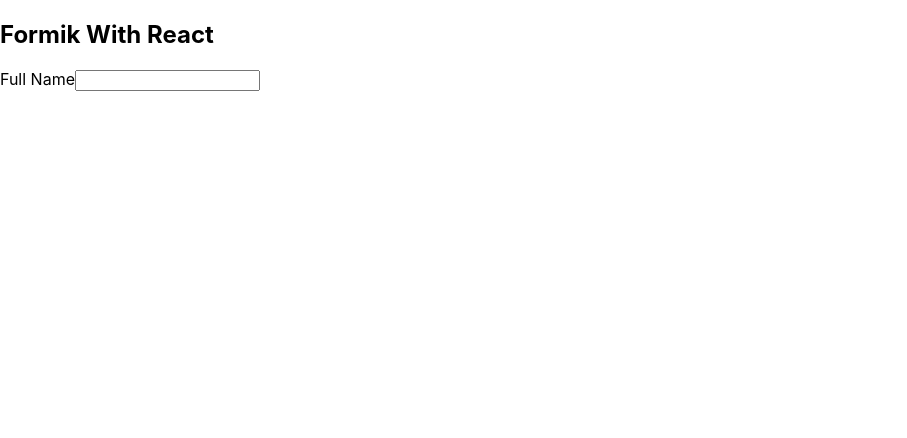
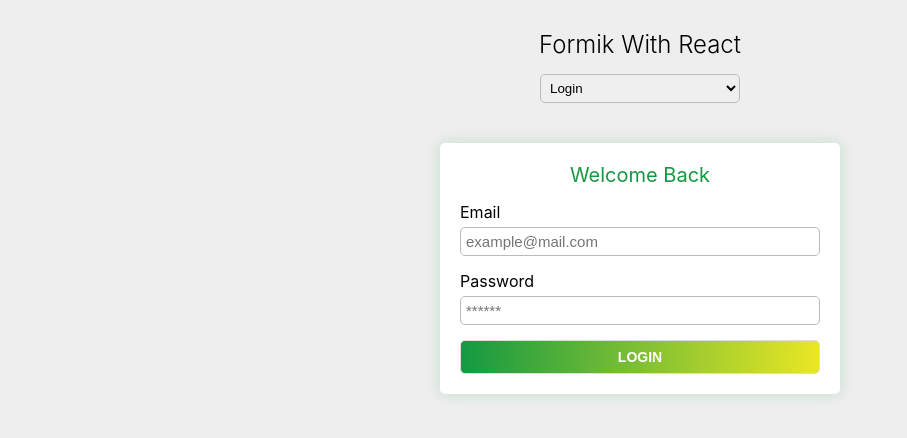
Before and after one commit to nmsoikat/Formik-with-react-1st, a React (Create React App) app: page /registration in a window 1280 px wide. Shown: the top 438 px of the page, without its empty margins (0-907 px from the left). Built offline with nearby package versions, Linux system fonts and the light colour scheme.

Commit message:
Login form using formik and custome validation

```diff
--- a/package.json
+++ b/package.json
@@ -6,6 +6,7 @@
     "@testing-library/jest-dom": "^5.14.1",
     "@testing-library/react": "^11.2.7",
     "@testing-library/user-event": "^12.8.3",
+    "formik": "^2.2.9",
     "react": "^17.0.2",
     "react-dom": "^17.0.2",
     "react-scripts": "4.0.3",
--- a/src/App.css
+++ b/src/App.css
@@ -1,38 +1,82 @@
-.App {
-  text-align: center;
+.main-title {
+  font-weight: 300;
 }
 
-.App-logo {
-  height: 40vmin;
-  pointer-events: none;
+.main-bg {
+  background-color: #eee;
+  min-height: 100vh;
 }
 
-@media (prefers-reduced-motion: no-preference) {
-  .App-logo {
-    animation: App-logo-spin infinite 20s linear;
-  }
+.select-form {
+  width: 200px;
+  line-height: 1.7;
+  display: block;
+  margin-left: auto;
+  margin-right: auto;
+  border: 1px solid #bbb;
+  border-radius: 5px;
+  padding: 5px;
 }
 
-.App-header {
-  background-color: #282c34;
-  min-height: 100vh;
-  display: flex;
-  flex-direction: column;
-  align-items: center;
-  justify-content: center;
-  font-size: calc(10px + 2vmin);
-  color: white;
+/* ============================================== */
+.form-container {
+  padding: 2rem;
+  background-color: #fff;
+  box-shadow: 0px 0px 15px rgb(22 157 70 / 20%);
+  border-radius: 5px;
+  max-width: 400px;
+  margin-left: auto;
+  margin-right: auto;
 }
 
-.App-link {
-  color: #61dafb;
+.form-caption {
+  color: #149942;
+  font-size: 2rem;
+  font-weight: 400;
 }
 
-@keyframes App-logo-spin {
-  from {
-    transform: rotate(0deg);
-  }
-  to {
-    transform: rotate(360deg);
-  }
+.field-wrap {
+  margin-bottom: 1.5rem;
 }
+
+.field-wrap:last-child {
+  margin-bottom: 0;
+}
+
+.field-wrap > label {
+  margin-bottom: 5px;
+  display: inline-block;
+}
+
+.field-wrap.error > input {
+  border-color: #dc3545;
+}
+
+.field-style {
+  display: block;
+  width: 100%;
+  border: 1px solid #bbb;
+  border-radius: 5px;
+  font-size: 1.5rem;
+  padding: 5px;
+}
+
+.field-style:focus {
+  outline: #149942;
+  box-shadow: 0px 0px 5px rgb(20 153 66 / 30%);
+}
+
+.btn-submit {
+  border: 1px solid #ddd;
+  padding: 8px 15px;
+  border-radius: 5px;
+  background-image: linear-gradient(91deg, #149942, #eae724);
+  font-weight: bold;
+  display: block;
+  margin: 0 auto;
+  width: 100%;
+  font-size: 1.4rem;
+  color: #fff;
+  text-transform: uppercase;
+  cursor: pointer;
+}
--- a/src/App.js
+++ b/src/App.js
@@ -1,15 +1,21 @@
 import "./App.css";
+import Login from "./components/screen/Login";
 
 function App() {
   return (
-    <div>
-      <h2>Formik With React</h2>
-      <form>
-        <div className="input-wrap">
-          <label htmlFor="name">Full Name</label>
-          <input type="text" name="name" id="name" />
-        </div>
-      </form>
+    <div className="main-bg">
+      <div className="container">
+        {/* ---- common header ------ */}
+        <h2 className="main-title text-center st-2">Formik With React</h2>
+        <select className="select-form st-1" name="form-type" id="">
+          <option value="">Login</option>
+          <option value="">Registration</option>
+          <option value="">All Field</option>
+        </select>
+
+        {/* --------- form ------ */}
+        <Login />
+      </div>
     </div>
   );
 }
--- /dev/null
+++ b/src/components/screen/Login.jsx
@@ -0,0 +1,94 @@
+import React from "react";
+import { useFormik } from "formik";
+
+const validate = (values) => {
+  const errors = {};
+  if (!values.email) {
+    errors.email = "Please enter your email";
+  } else if (
+    !/^(([^<>()[\]\\.,;:\s@"]+(\.[^<>()[\]\\.,;:\s@"]+)*)|(".+"))@((\[[0-9]{1,3}\.[0-9]{1,3}\.[0-9]{1,3}\.[0-9]{1,3}\])|(([a-zA-Z\-0-9]+\.)+[a-zA-Z]{2,}))$/.test(
+      values.email
+    )
+  ) {
+    errors.email = "Invalid email";
+  }
+
+  if (!values.password) {
+    errors.password = "Please enter your password";
+  } else if (values.password.length < 6) {
+    errors.password = "At least 6 character";
+  }
+
+  return errors;
+};
+
+function Login() {
+  const formik = useFormik({
+    initialValues: {
+      email: "",
+      password: "",
+    },
+
+    validate,
+
+    onSubmit: (values) => {
+      console.log(values);
+    },
+  });
+
+  const fieldError = (field) => {
+    if (formik.touched[field] && formik.errors[field]) {
+      return "error";
+    }
+  };
+  return (
+    <div className="form-container st-3">
+      <h2 className="form-caption text-center">Welcome Back</h2>
+      <form className="st-1" onSubmit={formik.handleSubmit}>
+        <div className={`field-wrap ${fieldError("email")}`}>
+          <label htmlFor="email">Email</label>
+          <input
+            type="email"
+            id="email"
+            name="email"
+            className="field-style"
+            placeholder="example@mail.com"
+            value={formik.values.email}
+            onChange={formik.handleChange}
+            onBlur={formik.handleBlur}
+          />
+
+          {formik.touched.email && formik.errors.email ? (
+            <div className="text-danger">{formik.errors.email}</div>
+          ) : null}
+        </div>
+
+        <div className={`field-wrap ${fieldError("password")}`}>
+          <label htmlFor="password">Password</label>
+          <input
+            type="password"
+            id="password"
+            name="password"
+            className="field-style"
+            placeholder="******"
+            value={formik.values.password}
+            onChange={formik.handleChange}
+            onBlur={formik.handleBlur}
+          />
+
+          {formik.touched.password && formik.errors.password ? (
+            <div className="text-danger">{formik.errors.password}</div>
+          ) : null}
+        </div>
+
+        <div className="field-wrap">
+          <button className="btn-submit" type="submit">
+            Login
+          </button>
+        </div>
+      </form>
+    </div>
+  );
+}
+
+export default Login;
--- a/src/index.css
+++ b/src/index.css
@@ -1,13 +1,103 @@
+:root {
+  font-size: 10px;
+}
+
+* {
+  margin: 0;
+  padding: 0;
+  box-sizing: border-box;
+}
+
+p,
+h1,
+h2,
+h3 {
+  margin: 0;
+  padding: 0;
+}
+
 body {
   margin: 0;
-  font-family: -apple-system, BlinkMacSystemFont, 'Segoe UI', 'Roboto', 'Oxygen',
-    'Ubuntu', 'Cantarell', 'Fira Sans', 'Droid Sans', 'Helvetica Neue',
+  font-family: -apple-system, BlinkMacSystemFont, "Segoe UI", "Roboto", "Oxygen",
+    "Ubuntu", "Cantarell", "Fira Sans", "Droid Sans", "Helvetica Neue",
     sans-serif;
   -webkit-font-smoothing: antialiased;
   -moz-osx-font-smoothing: grayscale;
+  font-size: 1.6rem;
 }
 
 code {
-  font-family: source-code-pro, Menlo, Monaco, Consolas, 'Courier New',
+  font-family: source-code-pro, Menlo, Monaco, Consolas, "Courier New",
     monospace;
 }
+
+/* ============== utils =========== */
+.text-center {
+  text-align: center !important;
+}
+
+.text-danger {
+  color: #dc3545;
+}
+
+.st-1 {
+  margin-top: 1.5rem !important;
+}
+
+.st-2 {
+  margin-top: 3rem !important;
+}
+
+.st-3 {
+  margin-top: 4rem !important;
+}
+
+.box-p1 {
+  padding: 1.5rem !important;
+}
+
+.box-p2 {
+  padding: 3rem !important;
+}
+
+/* ========================================= */
+/* =============== Responsive ============== */
+/* ========================================= */
+.container {
+  padding-left: 1.5rem;
+  padding-right: 1.5rem;
+  margin-left: auto;
+  margin-right: auto;
+  display: table;
+  width: 100%;
+}
+
+@media (min-width: 576px) {
+  .container {
+    min-width: 540px;
+  }
+}
+
+@media (min-width: 768px) {
+  .container {
+    min-width: 720px;
+  }
+}
+
+@media (min-width: 992px) {
+  .container {
+    min-width: 960px;
+  }
+}
+
+@media (min-width: 1200px) {
+  .container {
+    min-width: 1140px;
+  }
+}
+
+@media (min-width: 1400px) {
+  .container {
+    min-width: 1320px;
+  }
+}
```
Also changed, not shown: src/components/screen/AllField.jsx (added, +7 -0 lines), src/components/screen/Registration.jsx (added, +7 -0 lines), 1 other file (tests, documents, lock files or other folders).
